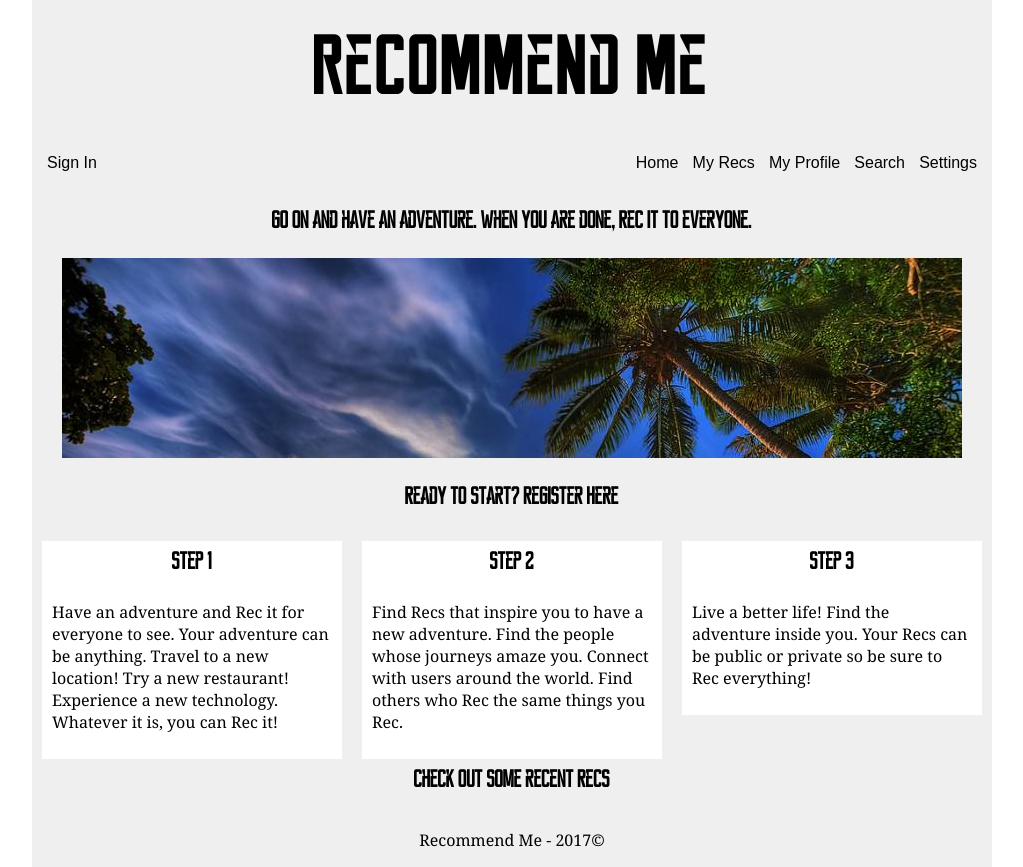
After one commit to brian-w-projects/mysite, a Flask app: page /about in a window 1280 px wide. The commit adds this page. Shown: the whole page, without its empty margins (128-1151 px from the left). Run offline with Flask 2, Linux system fonts and the light colour scheme; data that the repository does not hold is empty; some libraries are stand-ins or nearby versions.

Commit message:
finished main user content

```diff
--- a/app/main/views.py
+++ b/app/main/views.py
@@ -23,6 +23,12 @@ def index():
                     break
         display_recs = sample(display_recs, 5)
     return render_template('index.html', display = display_recs)
+
+@main.route('/about')
+def about():
+    temp = Recommendation.query.filter_by(public=True).order_by(Recommendation.timestamp.desc()).limit(50)
+    display_recs = [possible for possible in temp if randint(1,3) == 2]
+    return render_template('about.html', display=display_recs[:5])
 
 @main.route('/highlight/<int:id>')
 def highlight(id):
--- a/app/static/css/basestyle.css
+++ b/app/static/css/basestyle.css
@@ -145,6 +145,10 @@ a{
 .large{
     width:400px;
 }
+
+.splash{
+    width: 900px;
+}
 /*PICTURE FORMATTING*/
 
 /*WIDTH DIVISIONS*/
--- a/app/static/css/threecoloumnstyle.css
+++ b/app/static/css/threecoloumnstyle.css
@@ -21,3 +21,9 @@ h3{
     margin-bottom: 10px;
 }
 /*COLOUMNS*/
+
+/*POST*/
+.postcontent{
+    clear: both;
+}
+/*POST*/
--- /dev/null
+++ b/app/templates/about.html
@@ -0,0 +1,54 @@
+<!DOCTYPE html>
+{% extends 'threecoloumn.html' %}
+<html>
+<head>
+  {% block head %}
+    {{super()}}
+    <link href="{{url_for('static', filename='css/poststyle.css')}}" type='text/css', rel='stylesheet'/>
+  {% endblock %}
+</head>
+<body>
+  {% block maincontent %}
+    <h2 class='rec'>Go on and have an adventure. When you are done, Rec it to everyone.</p>
+    <img src="{{url_for('static', filename='images/aboutrec.jpg')}}" class='align-center splash'/>
+    <h2>
+        <a class='special-link rec' href="{{url_for('auth.subscribe', _scheme='https', _external=True)}}">
+            Ready to Start? Register Here
+        </a>
+    </h2>
+  {% endblock %}
+  {% block c1 %}
+    <h3 class='rec'>Step 1</h3>
+    <p>
+      Have an adventure and Rec it for everyone to see. Your adventure can be
+      anything. Travel to a new location! Try a new restaurant! Experience a
+      new technology. Whatever it is, you can Rec it!
+    </p>
+  {% endblock %}
+  {% block c2 %}
+    <h3 class='rec'>Step 2</h3>
+    <p>
+      Find Recs that inspire you to have a new adventure. Find the people whose
+      journeys amaze you. Connect with users around the world. Find others
+      who Rec the same things you Rec.
+    </p>
+  {% endblock %}
+  {% block c3 %}
+    <h3 class='rec'>Step 3</h3>
+    <p>
+      Live a better life! Find the adventure inside you. Your Recs can be public
+      or private so be sure to Rec everything!
+    </p>
+  {% endblock %}
+  {% block post %}
+    <div class='w940'>
+      <div class='w940-center'>
+        <h2 class='rec'>Check out some recent Recs</h2>
+      </div><!--w940-center-->
+    </div><!--w940-->
+    <div class='listrecs'>
+      {{postmacro.render_posts(display, current_user, moment)}}
+    </div><!--listrecs-->
+  {% endblock %}
+</body>
+</html>
--- a/app/templates/base.html
+++ b/app/templates/base.html
@@ -44,7 +44,7 @@
                 <div class='submenu-container'>
                   <li class='s'><a href=''>Settings</a></li>
                   <div class='submenu'>
-                    <a href=''>About</a>
+                    <a href="{{url_for('main.about', _scheme='https', _external=True)}}">About</a>
                     <a href="{{url_for('personal.update', _scheme='https', _external=True)}}">My Settings</a>
                     <a href="{{url_for('auth.logout', _scheme='https', _external=True)}}">Sign Out</a>
                   </div><!--submenu-->
--- a/app/templates/search.html
+++ b/app/templates/search.html
@@ -13,7 +13,7 @@
     <div class='w940'>
       <div class='w940-center'>
         <form method='POST'>
-          {{form.search.label(class='rec')}} {{form.search(class='entry')}}
+          {{form.search.label(class='rec')}} {{form.search(class='entry', id='tags')}}
           <br/>
           {{form.user.label(class='rec')}} {{form.user(class='entry')}}
           <br/>
--- a/app/templates/threecoloumn.html
+++ b/app/templates/threecoloumn.html
@@ -25,6 +25,10 @@
       {% block c3 %}
       {% endblock %}
     </div><!--c3-->
+    <div class='postcontent'>
+      {% block post %}
+      {% endblock %}
+    </div><!--postcontent-->
   {% endblock %}
 </body>
 </html>
```
Also changed, not shown: TODOLIST.txt (+8 -2 lines), app/static/images/aboutrec.jpg (added).
